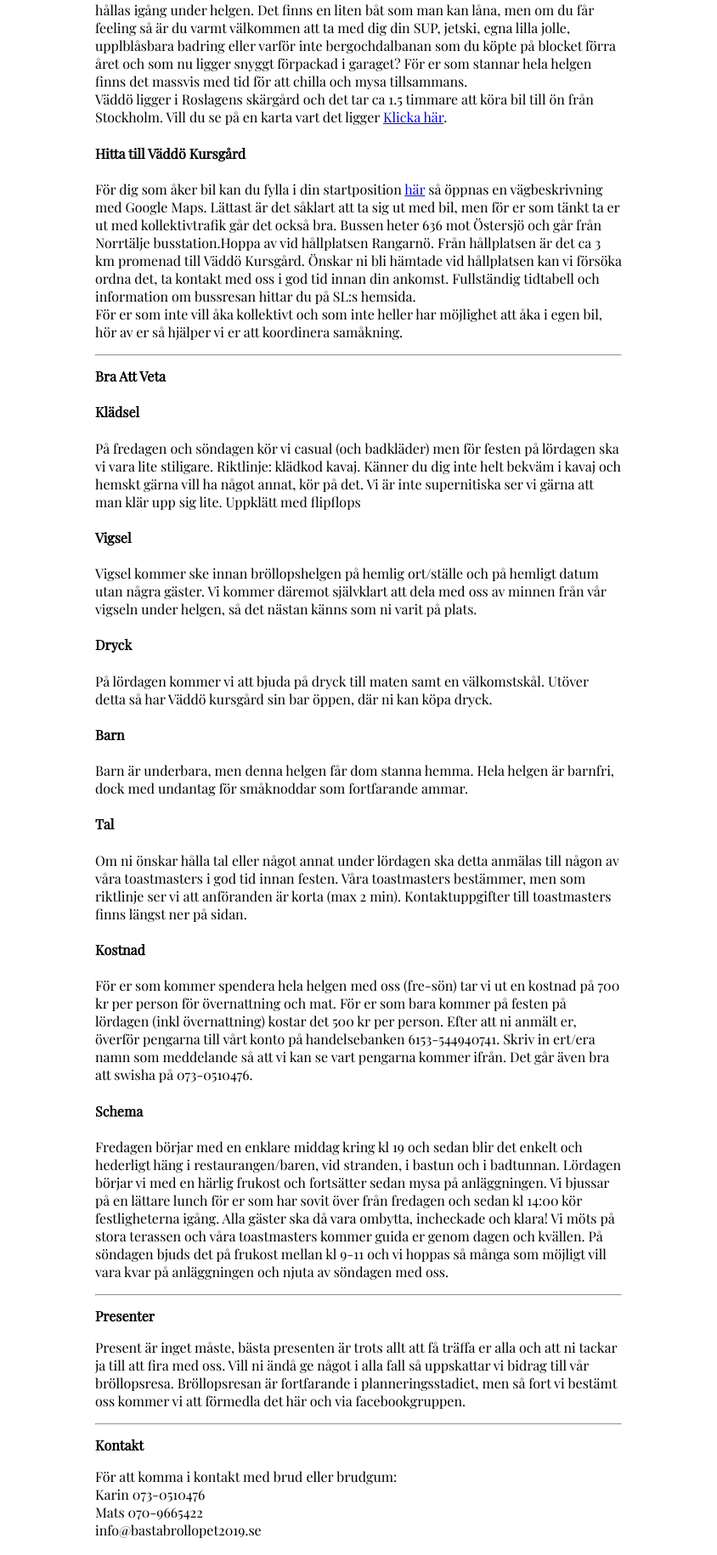
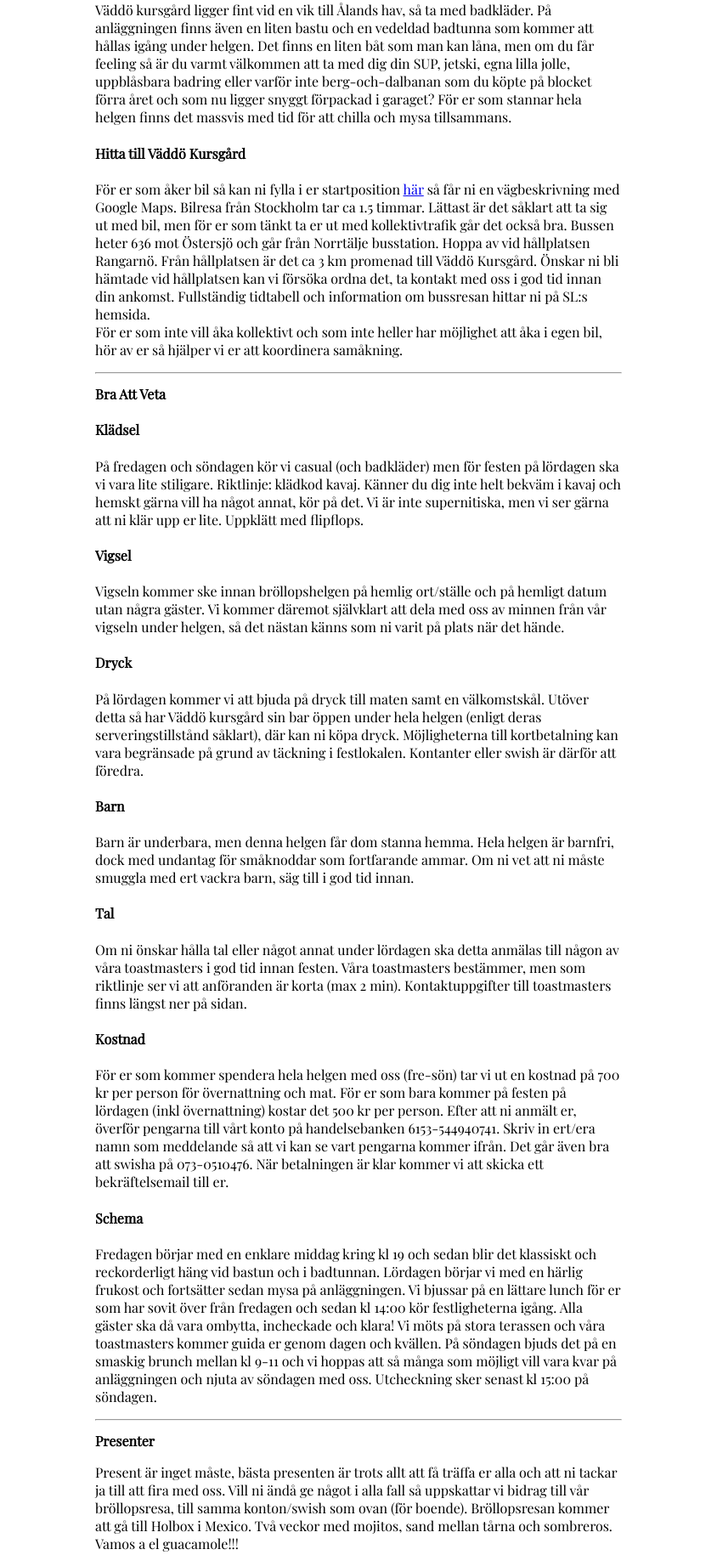
Before and after one commit to malmbergoe/weddingpage, a plain HTML site: page index.html in a window 1280 px wide. Shown: the part 1561-3391 px from the top of the page at 85% size, 218-1062 px from the left. Drawn offline with nearby package versions, Linux system fonts and the light colour scheme; a web font is replaced by a local one.

Commit message:
uppdaterad text på hemsidan

```diff
--- a/index.html
+++ b/index.html
@@ -82,19 +82,17 @@
     <hr>
     <h2><a class="anchor" id="hype"></a>Hype</h2>
     <p>
-	Festen närmar sig med stormsteg... plötsligt så är det sommar och sedan vips - augusti och fest! Vi förstår att det här är såklart något som man vill basunera ut till allt och alla, från trasten i trädgården till mormor på torpet och alla människor där emellan. Så för att ni ska slippa framstå som galningar på mataffären när ni går med ett litet vackert leende och pratar om "festen med stort F" så har vi ordnat en liten stödgrupp på facebook. Facebookgruppen är hemlig, och vi lägger till er när ni OSA:t att ni kommer. Där kommer det att kommuniceras bilder, filmer, partytricks och mycket mer skoj som hjälper oss alla att komma i stämning inför detta eminenta evenemang! Ni kan likea, kommentera och snacka med likasinnade partyprissar. Awesome sauce!
+	Festen närmar sig med stormsteg... plötsligt så är det sommar och sedan vips - augusti och fest! Vi förstår att det här är såklart något som man vill basunera ut till allt och alla, från trasten i trädgården till mormor på torpet och alla människor där emellan. Så för att ni ska slippa framstå som galningar på mataffären när ni går med ett litet vackert leende och pratar om "festen med stort F" så har vi ordnat en liten stödgrupp på facebook. Facebookgruppen är hemlig och vi lägger till er när ni OSA:t att ni kommer samt när betalningen för boende blivit bekräftad. Där kommer det att kommuniceras bilder, filmer, partytricks och mycket mer skoj som hjälper oss alla att komma i stämning inför detta eminenta evenemang! Ni kan likea, kommentera och snacka med likasinnade partyprissar. Awesome sauce!
     </p>
 
     <hr>
     <h2><a class="anchor" id="boendet"></a>Stället</h2>
     <p>
-    Eftersom vi träffades på Väddö så ska självklart bröllopsfesten även vara på väddö. Det tog lite tid att hitta rätt ställe, men direkt när vi hade varit ute och kikat på Väddö Kursgård kändes det toppen, här ville vi vara! Väddö kursgård är en liten stugby som ligger i mitten av ingenstans (typ) där det finns plats för max 80 personer att sova över. Vi kommer att ha stället för oss själva, så vi kan festa på best vi vill. När man känner att man fått nog kan man såklart dra sig tillbaka i sin stuga och finna den ro man behöver.<br>
-På kursgården finns allt från små tvåmannastugor till lite större vandrarhemsliknande byggnader. Vi kommer att fördela ut er alla på ett shysst boende och ni får reda på vilken stuga ni ska bo i vid ankomst. Vissa kommer att få ett eget badrum i en egen stuga och andra kommer att få dela. I stugan/rummet finns sängkläder samt handduk. Väddö kursgård ligger fint vid en vik till Ålands hav, så ta med badkläder. På anläggningen finns även en liten bastu och en vedeldad badtunna som kommer att hållas igång under helgen. Det finns en liten båt som man kan låna, men om du får feeling så är du varmt välkommen att ta med dig din SUP, jetski, egna lilla jolle, upplblåsbara badring eller varför inte bergochdalbanan som du köpte på blocket förra året och som nu ligger snyggt förpackad i garaget? För er som stannar hela helgen finns det massvis med tid för att chilla och mysa tillsammans.<br>
-
-Väddö ligger i Roslagens skärgård och det tar ca 1.5 timmare att köra bil till ön från Stockholm. Vill du se på en karta vart det ligger <a href="https://www.google.se/maps/dir//V%C3%A4dd%C3%B6+Kursg%C3%A5rd,+V%C3%A4dd%C3%B6/@59.9356874,18.8439398,13043m/data=!3m2!1e3!4b1!4m9!4m8!1m0!1m5!1m1!1s0x46f55564690a3afd:0x78880007e1d7875!2m2!1d18.913979!2d59.935706!3e2">Klicka här</a>.
+    Eftersom vi träffades på Väddö så ska självklart bröllopsfesten även vara på väddö. Det tog lite tid att hitta rätt ställe, men direkt när vi hade varit ute och kikat på Väddö Kursgård kändes det toppen, här ville vi vara! Väddö kursgård är en liten stugby som ligger i mitten av ingenstans (typ) där det finns plats för max 80 personer att sova över. Vi kommer att ha stället för oss själva, så vi kan festa på best vi vill. När man känner att man fått nog kan man såklart dra sig tillbaka i sin stuga och finna den ro man behöver.<br><br>
+På kursgården finns allt från små tvåmannastugor till lite större vandrarhemsliknande byggnader. Vi kommer att fördela ut er alla på ett shysst boende och ni får reda på vilken stuga ni ska bo i vid ankomst. Vissa kommer att få ett eget badrum i en egen stuga och andra kommer att få dela. I stugan/rummet finns sängkläder samt handduk. Väddö kursgård ligger fint vid en vik till Ålands hav, så ta med badkläder. På anläggningen finns även en liten bastu och en vedeldad badtunna som kommer att hållas igång under helgen. Det finns en liten båt som man kan låna, men om du får feeling så är du varmt välkommen att ta med dig din SUP, jetski, egna lilla jolle, uppblåsbara badring eller varför inte berg-och-dalbanan som du köpte på blocket förra året och som nu ligger snyggt förpackad i garaget? För er som stannar hela helgen finns det massvis med tid för att chilla och mysa tillsammans.<br>
 
     <h4>Hitta till Väddö Kursgård</h4>
-För dig som åker bil kan du fylla i din startposition <a href="https://www.google.se/maps/dir//V%C3%A4dd%C3%B6+Kursg%C3%A5rd,+V%C3%A4dd%C3%B6/@59.9356874,18.8439398,13043m/data=!3m2!1e3!4b1!4m9!4m8!1m0!1m5!1m1!1s0x46f55564690a3afd:0x78880007e1d7875!2m2!1d18.913979!2d59.935706!3e2">här</a> så öppnas en vägbeskrivning med Google Maps. Lättast är det såklart att ta sig ut med bil, men för er som tänkt ta er ut med kollektivtrafik går det också bra. Bussen heter 636 mot Östersjö och går från Norrtälje busstation.Hoppa av vid hållplatsen Rangarnö. Från hållplatsen är det ca 3 km promenad till Väddö Kursgård. Önskar ni bli hämtade vid hållplatsen kan vi försöka ordna det, ta kontakt med oss i god tid innan din ankomst. Fullständig tidtabell och information om bussresan hittar du på SL:s hemsida.<br>För er som inte vill åka kollektivt och som inte heller har möjlighet att åka i egen bil, hör av er så hjälper vi er att koordinera samåkning.
+För er som åker bil så kan ni fylla i er startposition <a href="https://www.google.se/maps/dir//V%C3%A4dd%C3%B6+Kursg%C3%A5rd,+V%C3%A4dd%C3%B6/@59.9356874,18.8439398,13043m/data=!3m2!1e3!4b1!4m9!4m8!1m0!1m5!1m1!1s0x46f55564690a3afd:0x78880007e1d7875!2m2!1d18.913979!2d59.935706!3e2">här</a> så får ni en vägbeskrivning med Google Maps. Bilresa från Stockholm tar ca 1.5 timmar. Lättast är det såklart att ta sig ut med bil, men för er som tänkt ta er ut med kollektivtrafik går det också bra. Bussen heter 636 mot Östersjö och går från Norrtälje busstation. Hoppa av vid hållplatsen Rangarnö. Från hållplatsen är det ca 3 km promenad till Väddö Kursgård. Önskar ni bli hämtade vid hållplatsen kan vi försöka ordna det, ta kontakt med oss i god tid innan din ankomst. Fullständig tidtabell och information om bussresan hittar ni på SL:s hemsida.<br>För er som inte vill åka kollektivt och som inte heller har möjlighet att åka i egen bil, hör av er så hjälper vi er att koordinera samåkning.
     </p>
 
 
@@ -102,21 +100,19 @@ För dig som åker bil kan du fylla i din startposition <a href="https://www.goo
     <h2><a class="anchor" id="info"></a>Bra Att Veta</h2>
     <h4>Klädsel</h4>
     <p>
-På fredagen och söndagen kör vi casual (och badkläder) men för festen på lördagen ska vi vara lite stiligare. Riktlinje: klädkod kavaj. Känner du dig inte helt bekväm i kavaj och hemskt gärna vill ha något annat, kör på det. Vi är inte supernitiska
-
- ser vi gärna att man klär upp sig lite. Uppklätt med flipflops
+På fredagen och söndagen kör vi casual (och badkläder) men för festen på lördagen ska vi vara lite stiligare. Riktlinje: klädkod kavaj. Känner du dig inte helt bekväm i kavaj och hemskt gärna vill ha något annat, kör på det. Vi är inte supernitiska, men vi ser gärna att ni klär upp er lite. Uppklätt med flipflops.
     </p>
     <h4>Vigsel</h4>
-    <p>Vigsel kommer ske innan bröllopshelgen på hemlig ort/ställe och på hemligt datum utan några gäster. Vi kommer däremot självklart att dela med oss av minnen från vår vigseln under helgen, så det nästan känns som ni varit på plats.
+    <p>Vigseln kommer ske innan bröllopshelgen på hemlig ort/ställe och på hemligt datum utan några gäster. Vi kommer däremot självklart att dela med oss av minnen från vår vigseln under helgen, så det nästan känns som ni varit på plats när det hände.
     </p>
     <h4>Dryck</h4>
-    På lördagen kommer vi att bjuda på dryck till maten samt en välkomstskål. Utöver detta så har Väddö kursgård sin bar öppen, där ni kan köpa dryck.
+    På lördagen kommer vi att bjuda på dryck till maten samt en välkomstskål. Utöver detta så har Väddö kursgård sin bar öppen under hela helgen (enligt deras serveringstillstånd såklart), där kan ni köpa dryck. Möjligheterna till kortbetalning kan vara begränsade på grund av täckning i festlokalen. Kontanter eller swish är därför att föredra.
     <p>
 
     </p>
     <h4>Barn</h4>
     <p>
-	  Barn är underbara, men denna helgen får dom stanna hemma. Hela helgen är barnfri, dock med undantag för småknoddar som fortfarande ammar.
+	  Barn är underbara, men denna helgen får dom stanna hemma. Hela helgen är barnfri, dock med undantag för småknoddar som fortfarande ammar. Om ni vet att ni måste smuggla med ert vackra barn, säg till i god tid innan.
     </p>
     <h4>Tal</h4>
     <p>
@@ -124,16 +120,16 @@ På fredagen och söndagen kör vi casual (och badkläder) men för festen på l
     </p>
     <h4>Kostnad</h4>
     <p>
-För er som kommer spendera hela helgen med oss (fre-sön) tar vi ut en kostnad på 700 kr per person för övernattning och mat. För er som bara kommer på festen på lördagen (inkl övernattning) kostar det 500 kr per person. Efter att ni anmält er, överför pengarna till vårt konto på handelsebanken 6153-544940741. Skriv in ert/era namn som meddelande så att vi kan se vart pengarna kommer ifrån. Det går även bra att swisha på 073-0510476.
+För er som kommer spendera hela helgen med oss (fre-sön) tar vi ut en kostnad på 700 kr per person för övernattning och mat. För er som bara kommer på festen på lördagen (inkl övernattning) kostar det 500 kr per person. Efter att ni anmält er, överför pengarna till vårt konto på handelsebanken 6153-544940741. Skriv in ert/era namn som meddelande så att vi kan se vart pengarna kommer ifrån. Det går även bra att swisha på 073-0510476. När betalningen är klar kommer vi att skicka ett bekräftelsemail till er.
     </p>
     <h4>Schema</h4>
-    <p>Fredagen börjar med en enklare middag kring kl 19 och sedan blir det enkelt och hederligt häng i restaurangen/baren, vid stranden, i bastun och i badtunnan. Lördagen börjar vi med en härlig frukost och fortsätter sedan mysa på anläggningen. Vi bjussar på en lättare lunch för er som har sovit över från fredagen och sedan kl 14:00 kör festligheterna igång. Alla gäster ska då vara ombytta, incheckade och klara! Vi möts på stora terassen och våra toastmasters kommer guida er genom dagen och kvällen. På söndagen bjuds det på frukost mellan kl 9-11 och vi hoppas så många som möjligt vill vara kvar på anläggningen och njuta av söndagen med oss.
+    <p>Fredagen börjar med en enklare middag kring kl 19 och sedan blir det klassiskt och reckorderligt häng vid bastun och i badtunnan. Lördagen börjar vi med en härlig frukost och fortsätter sedan mysa på anläggningen. Vi bjussar på en lättare lunch för er som har sovit över från fredagen och sedan kl 14:00 kör festligheterna igång. Alla gäster ska då vara ombytta, incheckade och klara! Vi möts på stora terassen och våra toastmasters kommer guida er genom dagen och kvällen. På söndagen bjuds det på en smaskig brunch mellan kl 9-11 och vi hoppas att så många som möjligt vill vara kvar på anläggningen och njuta av söndagen med oss. Utcheckning sker senast kl 15:00 på söndagen.
     </p>
 
     <hr>
     <h2><a class="anchor" id="presenter"></a>Presenter</h2>
     <p>
-    Present är inget måste, bästa presenten är trots allt att få träffa er alla och att ni tackar ja till att fira med oss. Vill ni ändå ge något i alla fall så uppskattar vi bidrag till vår bröllopsresa. Bröllopsresan är fortfarande i planneringsstadiet, men så fort vi bestämt oss kommer vi att förmedla det här och via facebookgruppen.
+    Present är inget måste, bästa presenten är trots allt att få träffa er alla och att ni tackar ja till att fira med oss. Vill ni ändå ge något i alla fall så uppskattar vi bidrag till vår bröllopsresa, till samma konton/swish som ovan (för boende). Bröllopsresan kommer att gå till Holbox i Mexico. Två veckor med mojitos, sand mellan tårna och sombreros. Vamos a el guacamole!!!
 
 
     </p>
@@ -153,7 +149,7 @@ Våra eminenta toastmasters är Zakarias Hauffman och Patrik Säker. Dom når ma
 OSA till vår info@bastabrollopet2019.se och ange vem/vilka ni är som kommer, vilka dagar ni kommer att närvara samt eventuella matallergier. När ni OSA:t, sätt även samtidigt över pengar eller swisha Karin. När ni gort detta är anmälan till bröllopsfesten klar och ni kommer att få ett bekräftelsemail tillbaka samt bli inbjudna till facebookgruppen.
 <br>
 <br>
-konto på handelsebanken 6153-544940741. (glöm inte att skriva avsändare som meddelande)<br>
+Konto på Handelsebanken är 6153-544940741. (glöm inte att skriva avsändare som meddelande)<br>
 Det går även bra att swisha på 073-0510476.
     </p>
     <hr>
```
